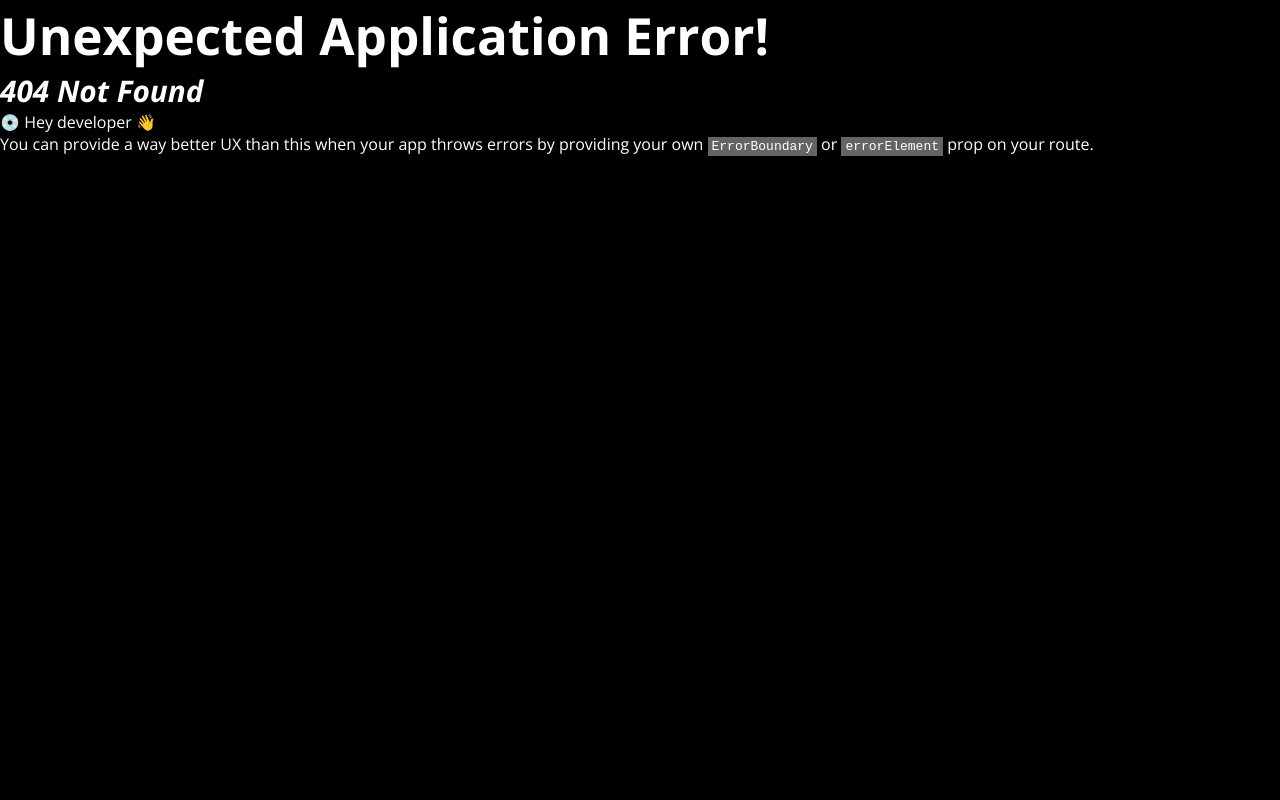
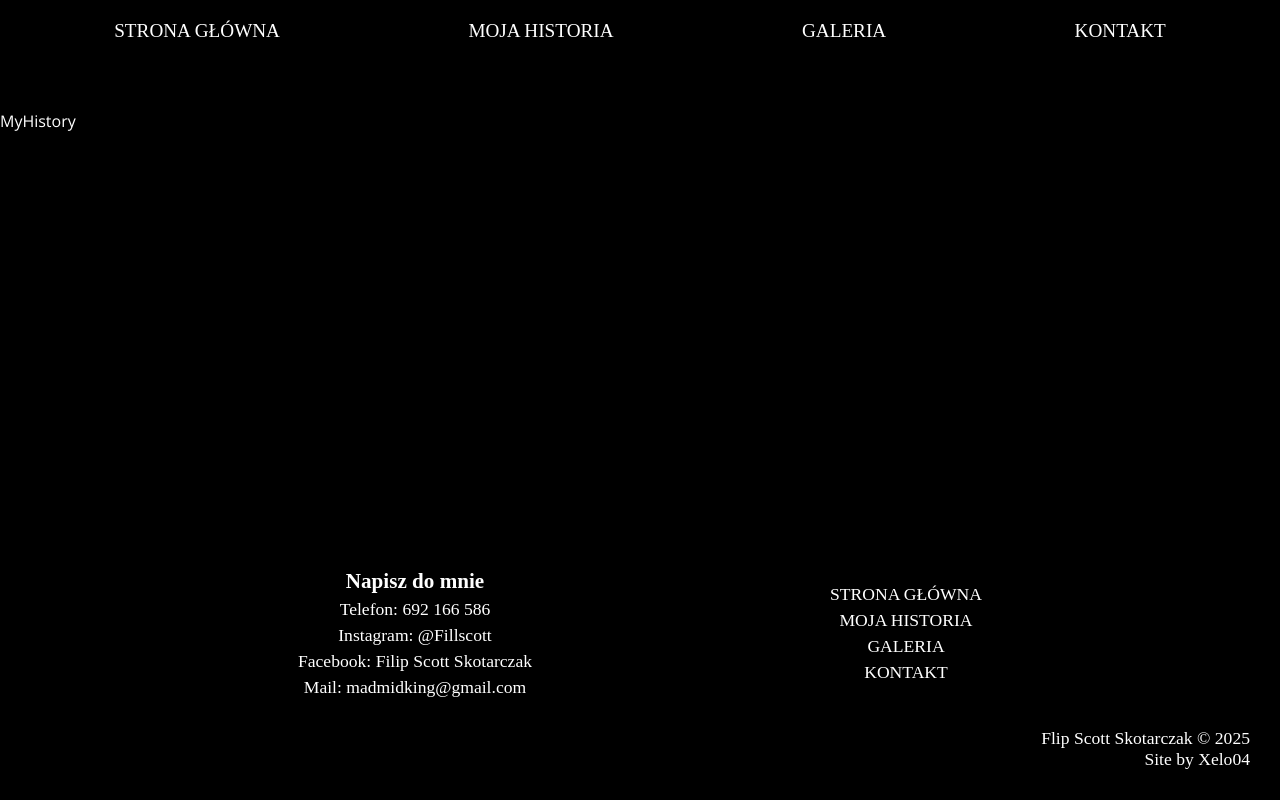
Before and after one commit to Xelo04/Tattoo-Portfolio-Scott, a React (Vite) app: page /my-history in a window 1280 px wide. Before the commit this address had no page. Built offline with nearby package versions, Linux system fonts and the light colour scheme; a web font is replaced by a local one.

Commit message:
Add MyHistory page and update routing in App component

```diff
--- a/src/components/navbar/Navbar.tsx
+++ b/src/components/navbar/Navbar.tsx
@@ -41,7 +41,7 @@ const Navbar = () => {
           </li>
         </Link>
         <Link
-          to="/about"
+          to="/my-history"
           onClick={() => setMenuOpen(false)}
           className="oregano-regular"
         >
--- /dev/null
+++ b/src/pages/my-history/MyHistory.tsx
@@ -0,0 +1,7 @@
+import "./myhistory.scss";
+
+const MyHistory = () => {
+  return <div className="myhistory">MyHistory</div>;
+};
+
+export default MyHistory;
```
Also changed, not shown: src/App.tsx (+5 -4 lines), src/pages/my-history/myHistory.scss (added).
